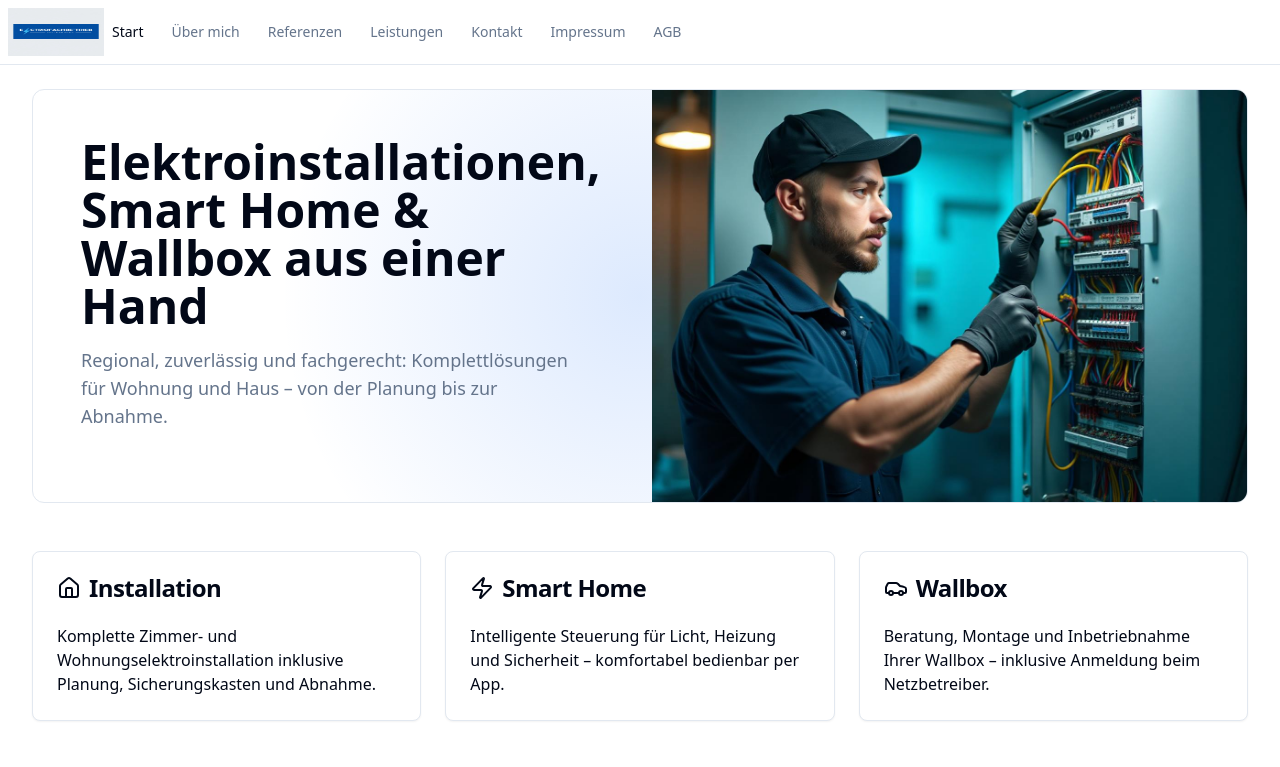
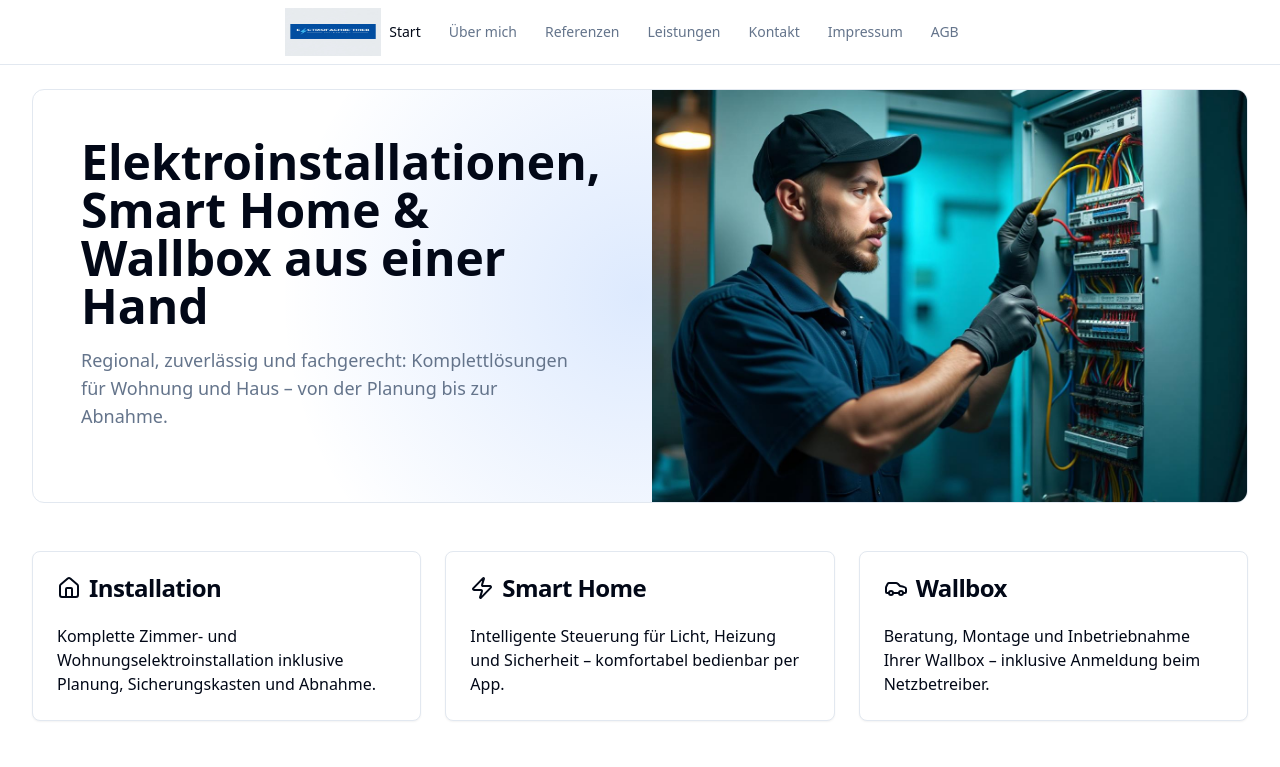
Before and after one commit to Rednaxela170488/elektro-meister-page, a React (Vite) app: page / in a window 1280 px wide. Shown: the top 767 px of the page. Built offline with nearby package versions, Linux system fonts and the light colour scheme.

Commit message:
Zentriere das Menü und Logo
Zentriert das gesamte Menü, inklusive des Logos, das sich links neben "Start" befindet.

```diff
--- a/src/components/layout/Header.tsx
+++ b/src/components/layout/Header.tsx
@@ -26,7 +26,7 @@ const Header = () => {
 
   return (
     <header className="sticky top-0 z-40 w-full border-b bg-background/80 backdrop-blur supports-backdrop-blur:bg-background/60">
-      <nav className="container mx-auto flex h-16 items-center justify-between px-4 md:px-6 lg:px-8 max-w-7xl">
+      <nav className="container mx-auto flex h-16 items-center justify-center px-4 md:px-6 lg:px-8 max-w-7xl">
 
         {/* Desktop Navigation with Logo */}
         <div className="hidden md:flex items-center gap-1">
```
